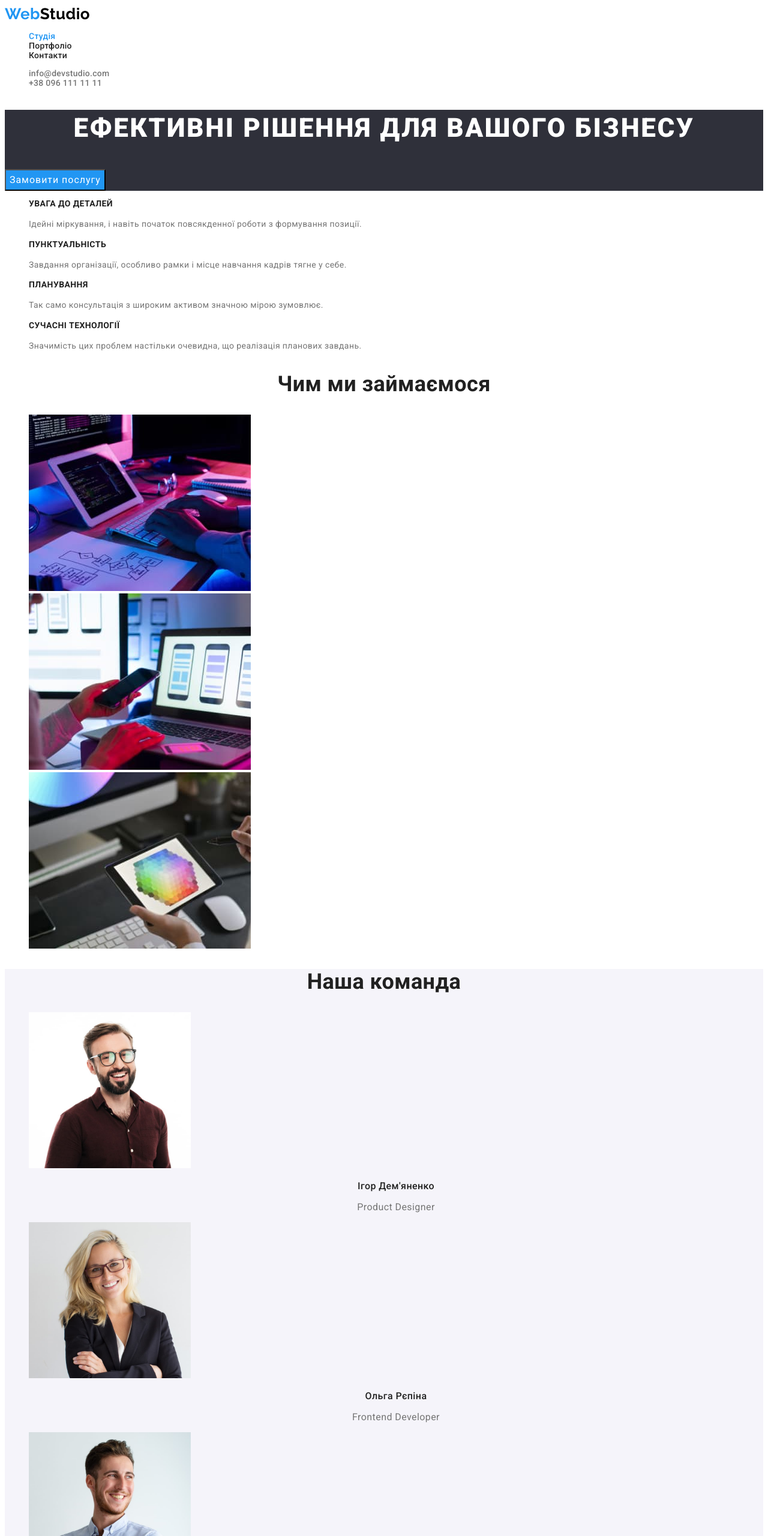
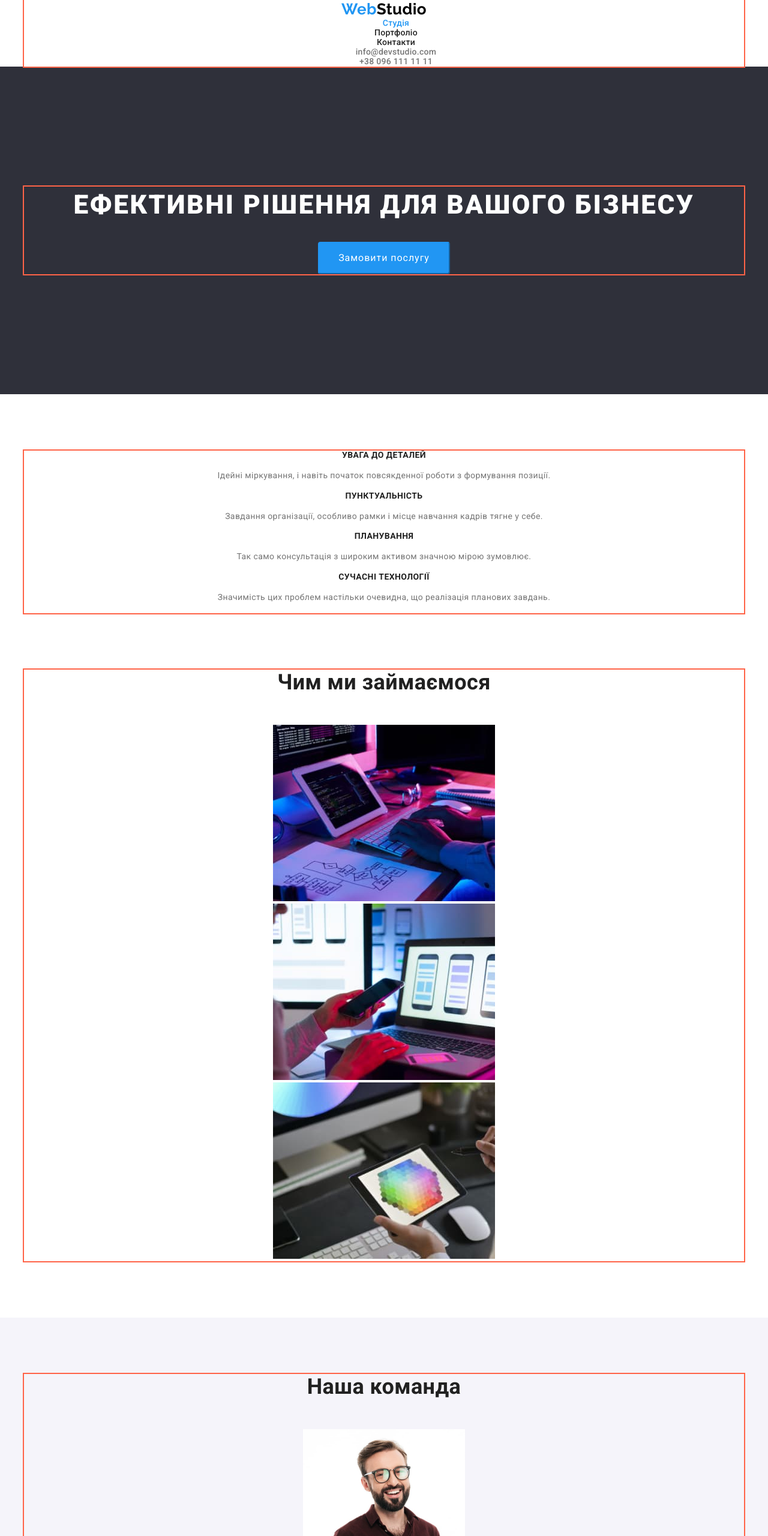
Before and after one commit to KonstantinYevchuk/goit-markup-hw-03, a plain HTML site: page index.html in a window 1280 px wide. Shown: the top 2560 px of the page at 60% size. Drawn offline with nearby package versions, Linux system fonts and the light colour scheme.

Commit message:
Add HTML and CSS

```diff
--- a/css/styles.css
+++ b/css/styles.css
@@ -22,11 +22,33 @@ body {
   line-height: 1.14;
   letter-spacing: 0.03em;
 }
+header {
+  border-bottom-color: 1px var(--text-col);
+}
 a {
   text-decoration: none;
 }
 li {
   list-style: none;
+}
+.main-navigation {
+  text-align: center;
+}
+.container {
+  display: inline-block;
+  width: 1200px;
+  padding-left: 15px;
+  padding-right: 15px;
+  margin-left: auto;
+  margin-right: auto;
+  outline: 2px solid tomato;
+}
+/* Navigation */
+.menu-link {
+  margin: 0;
+}
+.contacts {
+  margin: 0;
 }
 .logo-web {
   color: var(--accent-col);
@@ -38,7 +60,7 @@ li {
 .logo-studio {
   color: var(--studio-head);
 }
-/* Navigation */
+
 .link.current {
   color: var(--accent-col);
 }
@@ -66,26 +88,31 @@ li {
 }
 /* Main */
 .main-content {
+  text-align: center;
   background-color: var(--main-section);
   color: var(--main-back);
+  padding-top: 200px;
+  padding-bottom: 200px;
 }
 .title {
   font-weight: 900;
   font-size: 44px;
   line-height: 1.4;
-  text-align: center;
   letter-spacing: 0.06em;
   text-transform: uppercase;
+  margin-top: 0;
+  margin-bottom: 30px;
 }
 .main-button {
+  border-radius: 4px;
+  min-width: 216px;
+  padding: 10px 32px;
+  border-color: var(--accent-col);
   background-color: var(--accent-col);
   color: var(--main-back);
   font-family: inherit;
   font-size: 16px;
   line-height: 1.9;
-  display: flex;
-  align-items: center;
-  text-align: center;
   letter-spacing: 0.06em;
   cursor: pointer;
 }
@@ -93,10 +120,15 @@ li {
 .main-button:focus {
   background: var(--main-button-ac);
   box-shadow: 0px 4px 4px rgba(0, 0, 0, 0.15);
-  border-radius: 4px;
 }
+/* Особливості */
 p {
   color: var(--text-col);
+}
+.section-features {
+  padding-top: 94px;
+  padding-bottom: 94px;
+  text-align: center;
 }
 .section-features h2,
 .section-main h1 {
@@ -116,34 +148,74 @@ p {
   line-height: 1.17;
   text-align: center;
 }
+.list-features {
+  margin: 0;
+  padding-left: 0;
+}
 .list-features h3 {
   font-size: 14px;
   line-height: 1.14;
   text-transform: uppercase;
+  margin-top: 0;
+  margin-bottom: 10px;
 }
 .list-features p {
   font-weight: 400;
   font-size: 14px;
   line-height: 1.7;
 }
+/* Робота */
+.section-work {
+  padding-bottom: 94px;
+  text-align: center;
+}
+.section-title.work {
+  margin-top: 0;
+  margin-bottom: 50px;
+}
+.work-list {
+  margin: 0;
+  padding-left: 0;
+}
+/* Команда */
 .section-team {
   background-color: var(--team-back);
+  padding-top: 94px;
+  padding-bottom: 94px;
+  text-align: center;
+}
+.section-title.team {
+  margin-top: 0;
+  margin-bottom: 50px;
+}
+.list-team {
+  margin: 0;
+  padding-top: 0;
+  padding-bottom: 30px;
+  padding-left: 0;
+}
+.list-team img {
+  margin-bottom: 30px;
 }
 .list-team h3 {
   font-weight: 500;
   font-size: 16px;
   line-height: 1.19;
   text-align: center;
+  margin-top: 0;
+  margin-bottom: 10px;
 }
 .list-team p {
   font-weight: 400;
   font-size: 16px;
   line-height: 1.19;
   text-align: center;
+  margin: 0;
 }
 /* Footer */
 .back-footer {
   background-color: var(--foot-back);
+  text-align: center;
 }
 .logo-footer {
   color: var(--main-back);
@@ -168,12 +240,18 @@ p {
 .portfolio {
   color: var(--accent-col);
 }
-.section-main {
-  background-color: var(--portfolio-back);
-}
+
 /* Main */
 .section-main {
   background-color: var(--main-back);
+  text-align: center;
+  padding-top: 94px;
+  padding-bottom: 94px;
+}
+.button-nav {
+  margin: 0;
+  padding-left: 0;
+  margin-bottom: 34px;
 }
 .button-nav button {
   background-color: var(--portfolio-button);
@@ -189,13 +267,24 @@ p {
   background-color: var(--accent-col);
   color: var(--main-back);
 }
+.list-portfolio {
+  margin: 0;
+  padding-left: 0;
+}
+.list-portfolio img {
+  margin-bottom: 20px;
+}
 .list-portfolio h2 {
   font-size: 18px;
   line-height: 2;
   letter-spacing: 0.06em;
+  margin-top: 0;
+  margin-bottom: 4px;
+
 }
 .list-portfolio p {
   font-weight: 400;
   font-size: 16px;
   line-height: 1.9;
+  margin: 0;
 }
--- a/index.html
+++ b/index.html
@@ -11,11 +11,13 @@
       href="https://fonts.googleapis.com/css2?family=Raleway:wght@700&family=Roboto:wght@400;500;700;900&display=swap"
       rel="stylesheet"
     />
+    <link rel="stylesheet" href="https://cdnjs.cloudflare.com/ajax/libs/modern-normalize/1.1.0/modern-normalize.min.css">
     <link rel="stylesheet" href="./css/styles.css" />
   </head>
   <body>
     <!-- Шапка сайту -->
-    <header>
+    <header class="main-navigation">
+      <div class="container">
       <nav class="menu">
         <a href="index.html" class="logo-web"
           >Web<span class="logo-studio">Studio</span>
@@ -30,14 +32,17 @@
         <li><a href="mailto:info@devstudio.com"> info@devstudio.com</a></li>
         <li><a href="tel:+380961111111">+38 096 111 11 11</a></li>
       </ul>
+    </div>
     </header>
     <!-- Головний контент -->
     <main>
       <section class="main-content">
+        <div class="container">
         <h1 class="title">Ефективні рішення для вашого бізнесу</h1>
         <button class="main-button" type="button">Замовити послугу</button>
       </section>
       <section class="section-features">
+        <div class="container">
         <h2 class="section-title">Наші переваги</h2>
         <ul class="list-features">
           <li>
@@ -68,10 +73,12 @@
             </p>
           </li>
         </ul>
+      </div>
       </section>
       <section class="section-work">
-        <h2 class="section-title">Чим ми займаємося</h2>
-        <ul>
+      <div class="container">
+        <h2 class="section-title work">Чим ми займаємося</h2>
+        <ul class="work-list">
           <li>
             <img
               src="./images/box1.jpg"
@@ -94,9 +101,11 @@
             />
           </li>
         </ul>
+      </div>
       </section>
       <section class="section-team">
-        <h2 class="section-title">Наша команда</h2>
+      <div class="container">
+        <h2 class="section-title team">Наша команда</h2>
         <ul class="list-team">
           <li>
             <img
@@ -135,10 +144,12 @@
             <p>UI Designer</p>
           </li>
         </ul>
+      </div>
       </section>
     </main>
     <!-- Підвал -->
     <footer class="back-footer">
+    <div class="container">
       <a href="index.html" class="logo-web"
         >Web<span class="logo-footer">Studio</span>
       </a>
@@ -162,6 +173,7 @@
           </li>
         </ul>
       </address>
+    </div>
     </footer>
   </body>
 </html>
```
Also changed, not shown: portfolio.html (+8 -1 lines).
